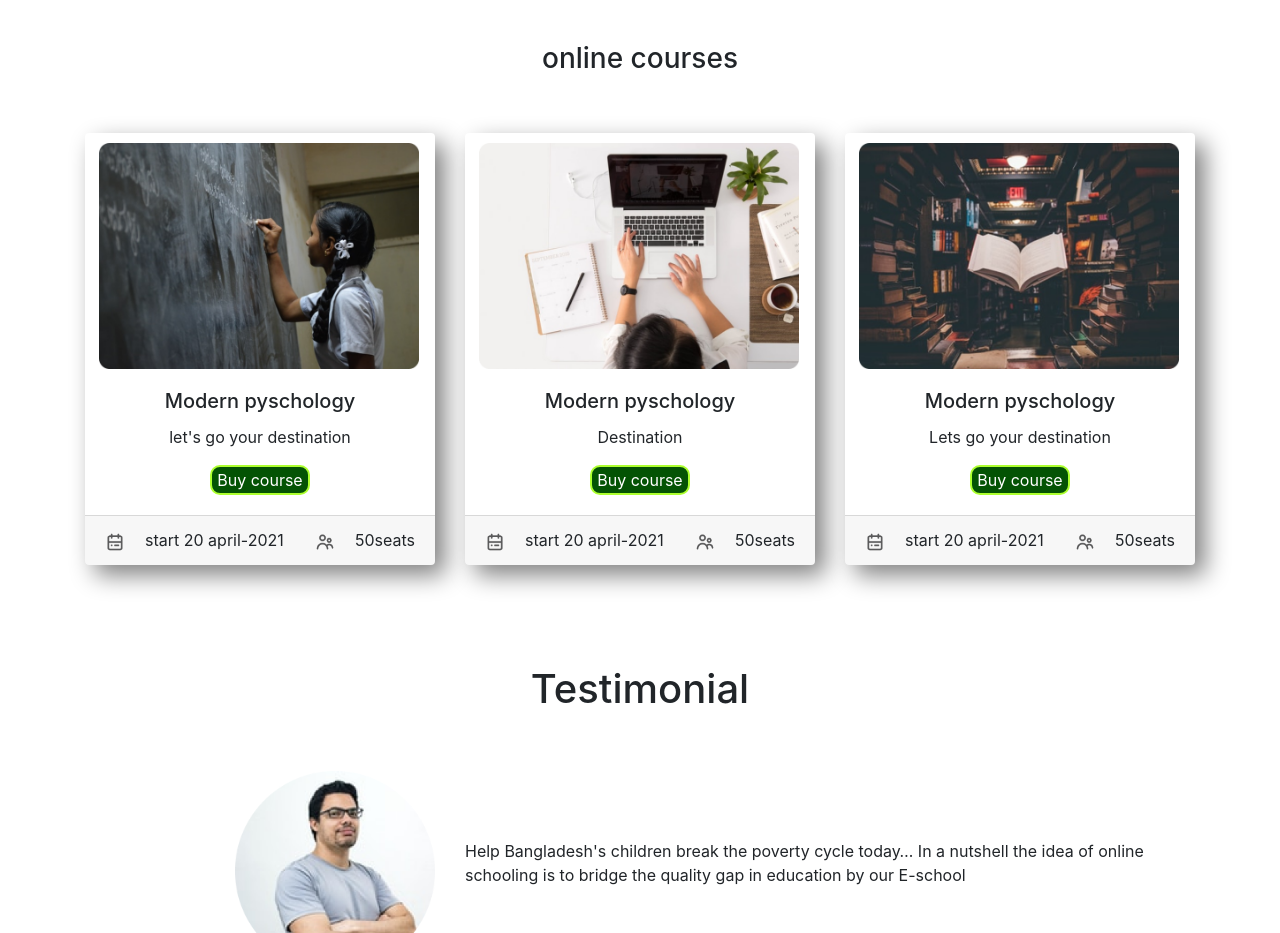
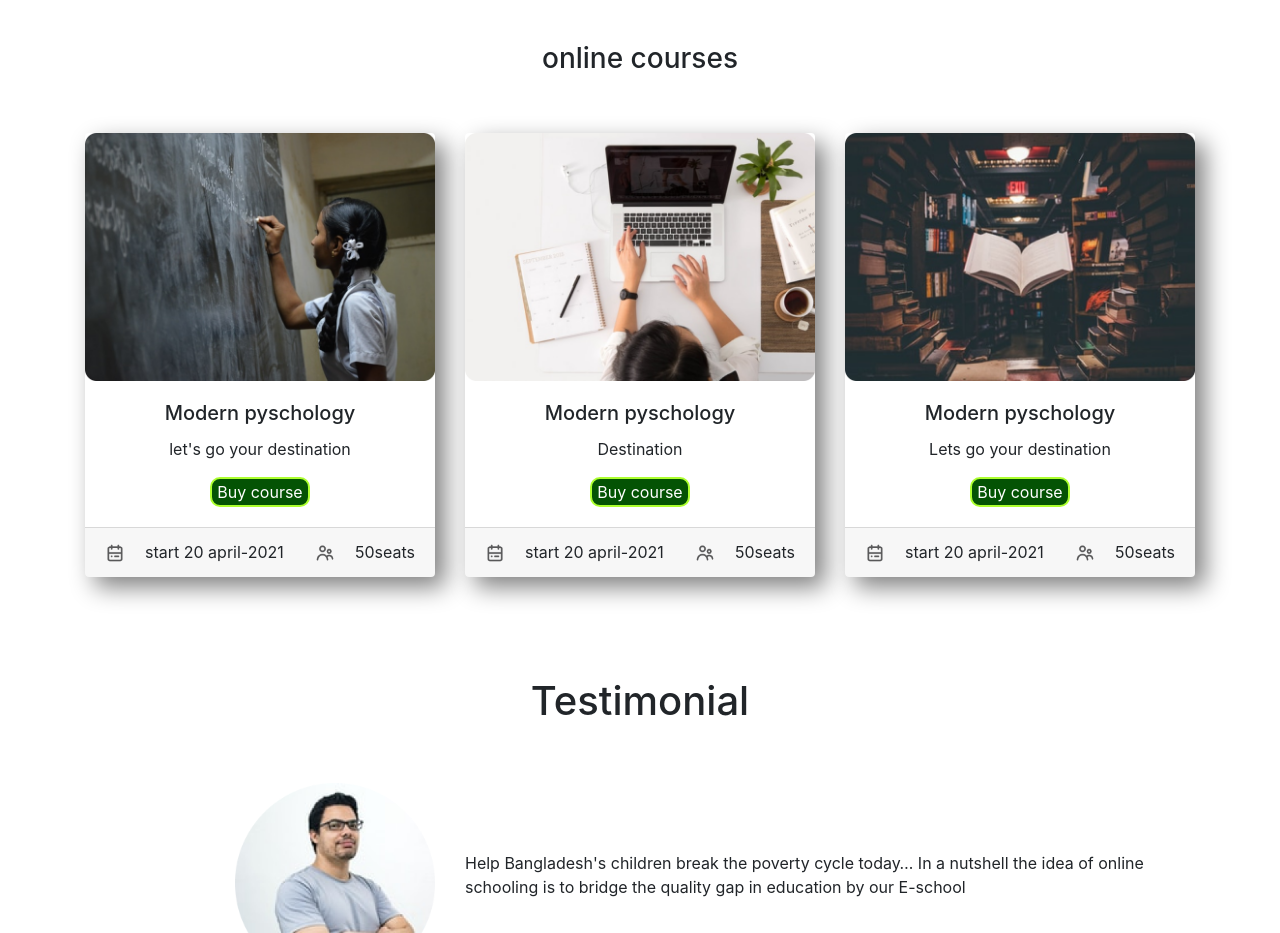
Before and after one commit to munna21/E-schol, a plain HTML site: page index.html in a window 1280 px wide. Shown: the part 940-1873 px from the top of the page. Drawn offline with nearby package versions, Linux system fonts and the light colour scheme.

Commit message:
last edit

```diff
--- a/index.css
+++ b/index.css
@@ -89,9 +89,9 @@ span{
 
 
 .card-img-top{
-    width:320px;
-     margin-left: 14px;
-     margin-top: 10px;}
+    width:100%;
+
+    }
 
 .card-footer{
 
@@ -102,7 +102,7 @@ span{
 
 .icon-img{
     height:20px;
-     margin-right: 20px;
+     margin-right:20px;
     }
 
     /* Testimonial area*/
```
